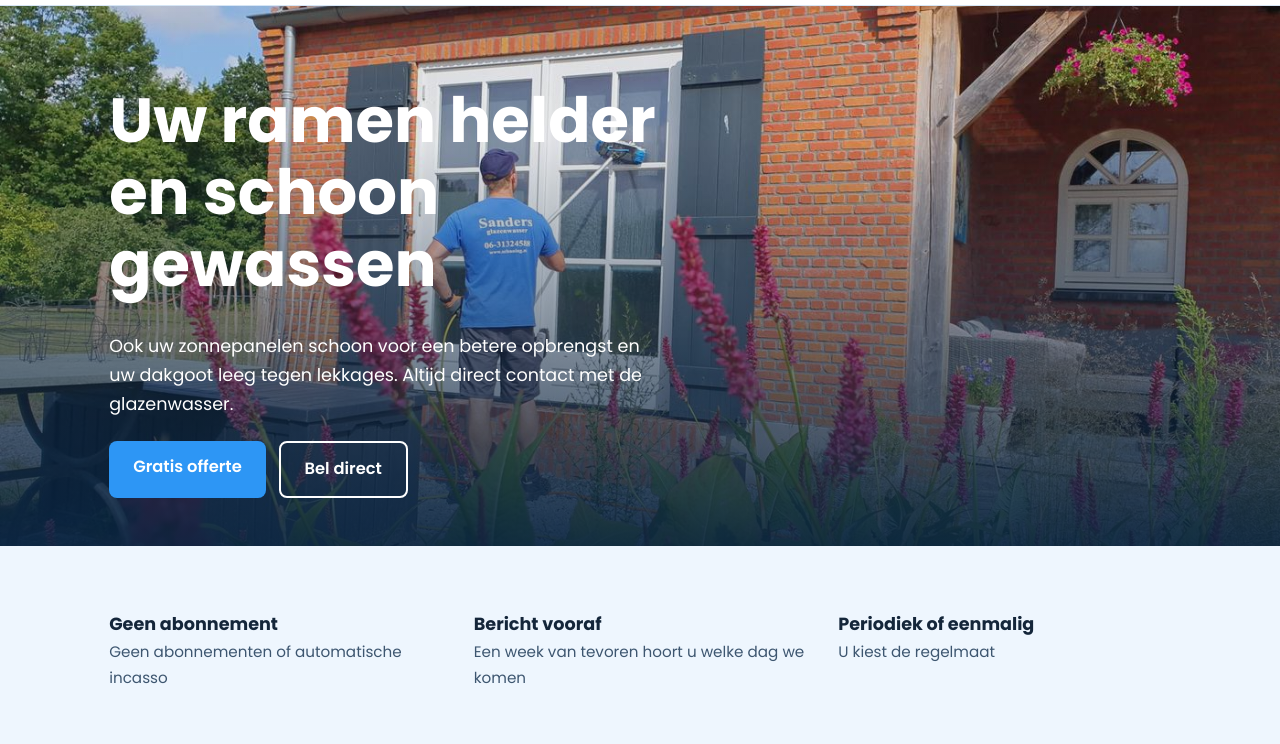
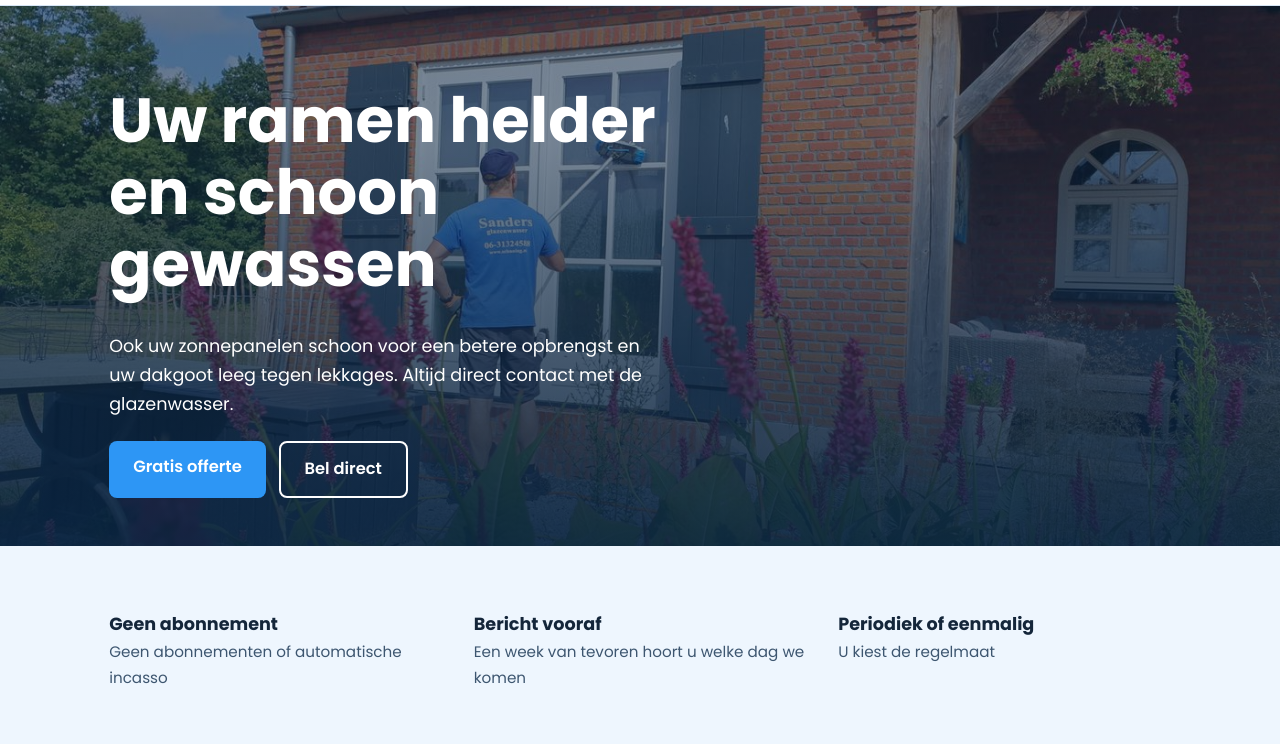
Before and after one commit to SebastiaanBoon/scleaning, a plain HTML site: page index.html in a window 1280 px wide. Shown: the part 56-800 px from the top of the page. Drawn offline with Linux system fonts and the light colour scheme.

Commit message:
Donkerdere overlay op de header foto voor betere leesbaarheid

```diff
--- a/style.css
+++ b/style.css
@@ -11,7 +11,7 @@ a{color:var(--deep)}
 .call{background:var(--blue);color:#fff;text-decoration:none;padding:.55rem 1.1rem;font-weight:600;border-radius:8px;white-space:nowrap}
 .hero{position:relative;min-height:540px;display:flex;align-items:flex-end;color:#fff;background:var(--deep)}
 .hero>img{position:absolute;inset:0;width:100%;height:100%;object-fit:cover;object-position:30% 40%}
-.hero:before{content:"";position:absolute;inset:0;background:linear-gradient(0deg,rgba(8,35,64,.92),rgba(8,35,64,.1) 75%);z-index:1}
+.hero:before{content:"";position:absolute;inset:0;background:linear-gradient(0deg,rgba(8,35,64,.92),rgba(8,35,64,.55) 75%);z-index:1}
 .hero-in{position:relative;z-index:2;max-width:1100px;margin:0 auto;padding:3rem 1.2rem;width:100%}
 .hero h1{font-size:clamp(2.2rem,6vw,3.9rem);max-width:15ch}
 .claim{max-width:540px;font-size:1.1rem}
```
